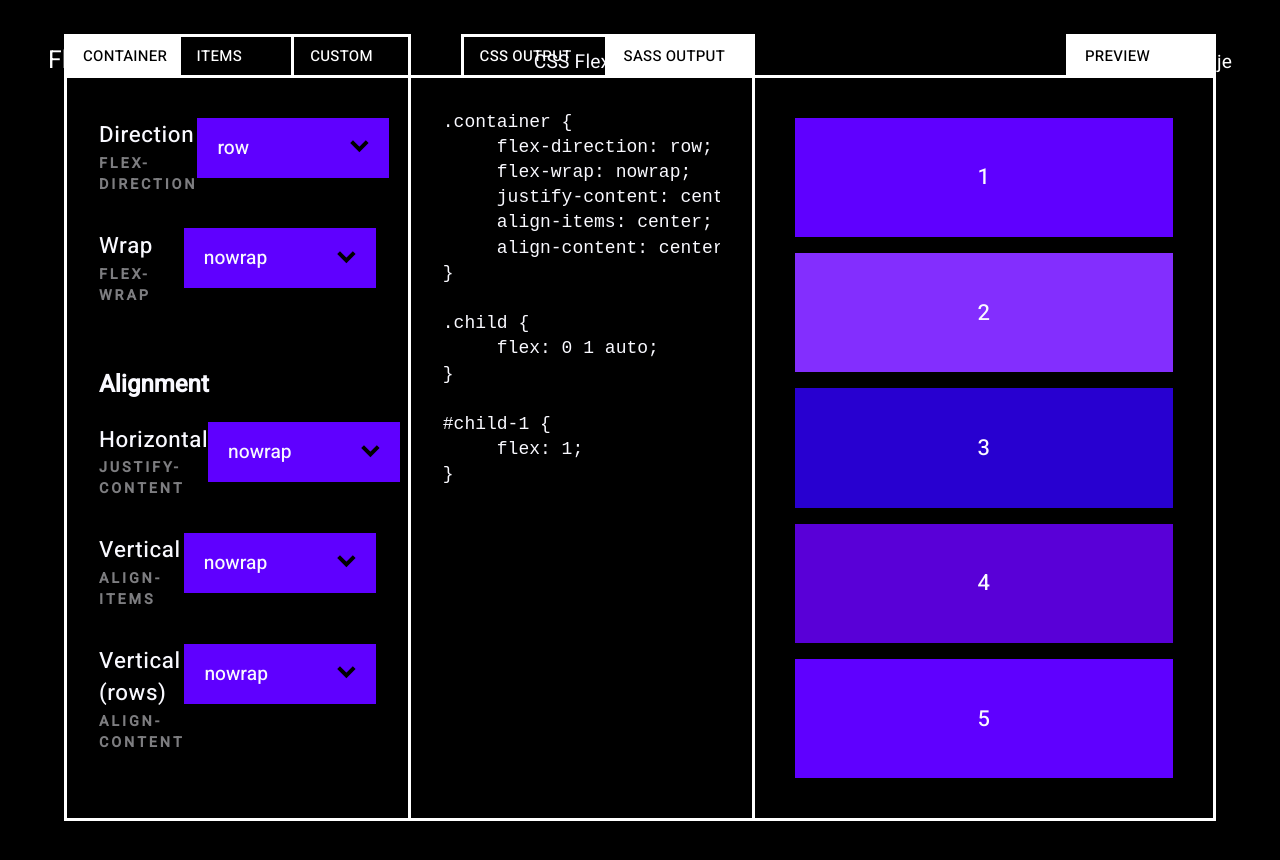
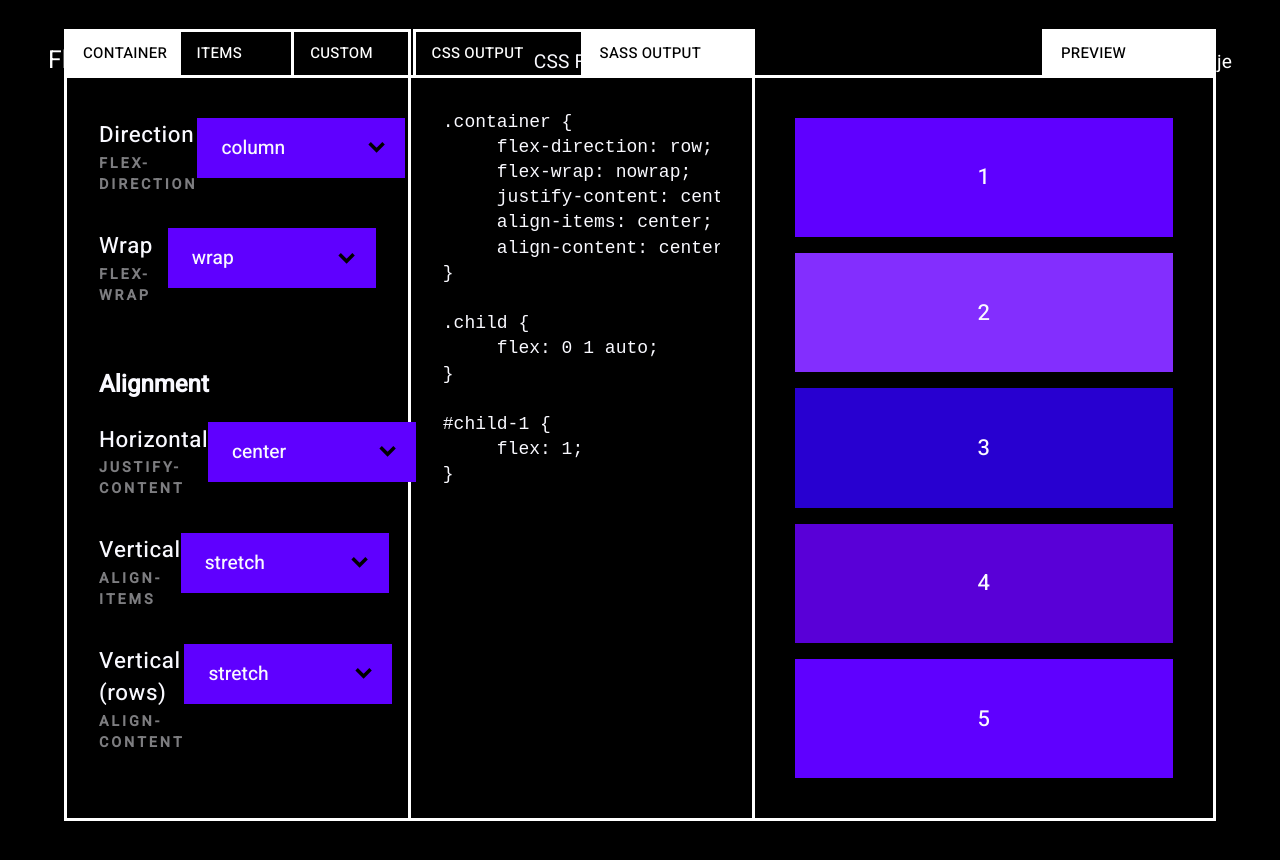
Before and after one commit to s-rd/flexpert, a Vue app: page / in a window 1280 px wide. Shown: the top 860 px of the page. Before the commit the page ends 821 px from the top, so only its background shows below. Built offline with nearby package versions, Linux system fonts and the light colour scheme; a web font is replaced by a local one.

Commit message:
Add super unnecessary custom select component - Because it's cool okay

```diff
--- a/src/assets/sass/modules/_playground.scss
+++ b/src/assets/sass/modules/_playground.scss
@@ -7,13 +7,13 @@
   border: solid 3px $color__white;
 
   &__tab {
-    min-width: 9rem;
+    width: 10.5rem;
     border-right: solid 3px $color__white;
     a {
       display: block;
       font-size: 15px;
       font-weight: 500;
-      padding: $spacing--ssss $spacing--sss;
+      padding: ($spacing--sss * 0.65) $spacing--sss;
       text-transform: uppercase;
       text-decoration: none;
       letter-spacing: 0.02em;
--- a/src/assets/sass/modules/_select-box.scss
+++ b/src/assets/sass/modules/_select-box.scss
@@ -1,22 +1,99 @@
-$padding: $spacing--sss ($spacing--sss * 1.25);
+$padding: 1rem 1.5rem;
+$width--min: 13rem;
 
 .select-box {
   position: relative;
+  user-select: none;
 
   &__box {
     background: $color__primary;
     padding: $padding;
-    width: 12rem;
+    width: $width--min;
     max-width: 100%;
     font-size: 1.2rem;
     font-weight: 500;
+    &:hover {
+      background: darken($color__primary, 5);
+    }
   }
   &__arrow {
     position: absolute;
     right: 1.2rem;
+    z-index: 3;
     svg {
-      width: 1.3rem;
-      height: 0.9rem;
+      width: 1.2rem;
+      height: 0.8rem;
+    }
+  }
+  &__close-area {
+    visibility: hidden;
+    opacity: 0;
+    position: fixed;
+    top: 0;
+    left: 0;
+    right: 0;
+    bottom: 0;
+    margin: auto;
+    background: rgba($color__dark, 0.75);
+    z-index: 1;
+    transition: ease 0.15s all;
+  }
+
+  &__options {
+    position: absolute;
+    top: 0;
+    right: 0;
+    margin: auto;
+    padding: 0;
+    width: auto;
+    min-width: 100%;
+    visibility: hidden;
+    z-index: 2;
+    box-shadow: rgba($color__dark, 0.15) 0px 4px 25px;
+  }
+  &__option {
+    display: block;
+    background: darken($color__primary, 10);
+    color: $color__white;
+    font-size: 1.2rem;
+    font-weight: 500;
+    padding: $padding;
+    border-bottom: solid 3px darken($color__primary, 15);
+    opacity: 0;
+    transform: scale(0.9);
+    transition: ease 0.15s transform, ease 0.15s opacity;
+    &:last-child {
+      border-bottom: none;
+    }
+    &:hover {
+      background: $color__primary;
+    }
+    &--selected {
+      background: $color__primary;
+    }
+  }
+
+  &--expanded {
+    z-index: 10;
+    .select-box__close-area {
+      visibility: visible;
+      opacity: 1;
+    }
+    .select-box__options {
+      visibility: visible;
+    }
+    .select-box__option {
+      opacity: 1;
+      transform: scale(1);
+      &:nth-of-type(1) { transition-delay: 0.00s; }
+      &:nth-of-type(2) { transition-delay: 0.03s; }
+      &:nth-of-type(3) { transition-delay: 0.06s; }
+      &:nth-of-type(4) { transition-delay: 0.09s; }
+      &:nth-of-type(5) { transition-delay: 0.12s; }
+      &:nth-of-type(6) { transition-delay: 0.15s; }
+    }
+    .select-box__arrow {
+      transform: rotate(180deg);
     }
   }
 }
--- a/src/components/FlexControls.vue
+++ b/src/components/FlexControls.vue
@@ -15,7 +15,11 @@
           <h3 class="flex-controls__item-title">{{ control.title }}</h3>
           <h4 class="flex-controls__item-attribute">{{ control.attribute }}</h4>
         </div>
-        <select-box :options="control.options" :default="control.default"/>
+        <select-box
+          :options="control.options"
+          :default="control.default"
+          :value.sync="control.value"
+        />
       </li>
     </ul>
     <ul class="flex-controls__group">
@@ -25,7 +29,11 @@
           <h3 class="flex-controls__item-title">{{ control.title }}</h3>
           <h4 class="flex-controls__item-attribute">{{ control.attribute }}</h4>
         </div>
-        <select-box :options="control.options" :default="control.default"/>
+        <select-box
+          :options="control.options"
+          :default="control.default"
+          :value.sync="control.value"
+        />
       </li>
     </ul>
   </div>
@@ -49,6 +57,7 @@ export default {
             'row', 'row-reverse', 'column', 'column-reverse',
           ],
           default: 'row',
+          value: 'column',
         },
         {
           title: 'Wrap',
@@ -57,6 +66,7 @@ export default {
             'nowrap', 'wrap', 'wrap-reverse',
           ],
           default: 'nowrap',
+          value: 'wrap',
         },
       ],
       alignmentControls: [
@@ -64,25 +74,28 @@ export default {
           title: 'Horizontal',
           attribute: 'justify-content',
           options: [
-            'nowrap', 'wrap', 'wrap-reverse',
+            'flex-start', 'flex-end', 'center', 'space-around', 'space-between',
           ],
-          default: 'nowrap',
+          default: 'flex-start',
+          value: 'center',
         },
         {
           title: 'Vertical',
           attribute: 'align-items',
           options: [
-            'nowrap', 'wrap', 'wrap-reverse',
+            'stretch', 'baseline', 'center', 'flex-start', 'flex-end',
           ],
-          default: 'nowrap',
+          default: 'stretch',
+          value: 'stretch',
         },
         {
           title: 'Vertical (rows)',
           attribute: 'align-content',
           options: [
-            'nowrap', 'wrap', 'wrap-reverse',
+            'stretch', 'center', 'flex-start', 'flex-end', 'space-around', 'space-between',
           ],
-          default: 'nowrap',
+          default: 'stretch',
+          value: 'stretch',
         },
       ],
       tabs: [
--- a/src/components/SelectBox.vue
+++ b/src/components/SelectBox.vue
@@ -1,13 +1,30 @@
 <template>
-  <div class="select-box">
-    <div class="select-box__box">
-      {{ options[0] }}
+  <div
+    class="select-box"
+    :class="expandedClass"
+  >
+    <div class="select-box__box" @mousedown="open">
+      {{ selected }}
       <span class="select-box__arrow">
         <svg width="16" height="11" viewBox="0 0 16 11" fill="none" xmlns="http://www.w3.org/2000/svg">
-        <path d="M2 2L8 8L14 2" stroke="black" stroke-width="3"/>
+          <path d="M2 2L8 8L14 2" stroke="black" stroke-width="3"/>
         </svg>
       </span>
     </div>
+    <span @click="close" class="select-box__close-area"/>
+    <ul
+      class="select-box__options"
+      :style="expandedStyle"
+    >
+      <li
+        v-for="option in options"
+        class="select-box__option"
+        :class="option === selected && 'select-box__option--selected'"
+        @mouseup="select(option)"
+      >
+        {{ option }}
+      </li>
+    </ul>
   </div>
 </template>
 
@@ -19,11 +36,66 @@ export default {
       type: Array,
       required: true,
     },
+    default: {
+      type: String,
+      required: false,
+    },
+    value: {
+      type: String,
+      required: true,
+    },
   },
   data() {
     return {
-
+      selected: this.value,
+      expanded: false,
+      canMouseupClose: false,
+      optionHeight: 0,
     }
+  },
+  mounted() {
+    window.addEventListener('mouseup', this.handleMouseup)
+    try {
+      const singleOption = document.querySelector('.select-box__option')
+      this.optionHeight = singleOption.offsetHeight
+    } catch(e) {
+      this.optionHeight = 63
+    }
+  },
+  methods: {
+    open() {
+      this.expanded = true
+      setTimeout(() => {
+        this.canMouseupClose = true
+      }, 250)
+    },
+    close() {
+      this.expanded = false
+      this.canMouseupClose = false
+    },
+    select(option) {
+      if (this.canMouseupClose) {
+        this.close()
+        this.selected = option
+        this.$emit('update:value', option)
+      }
+    },
+    handleMouseup() {
+      if (!this.expanded) return
+      if (this.canMouseupClose) this.close()
+    },
+  },
+  computed: {
+    expandedClass() {
+      const expanded = this.expanded && 'select-box--expanded'
+      return [ expanded ]
+    },
+    expandedStyle() {
+      const selectedIndex = this.options.findIndex(o => o === this.selected)
+      return {
+        top: `-${selectedIndex * this.optionHeight}px`,
+      }
+    },
   },
 }
 </script>
```
